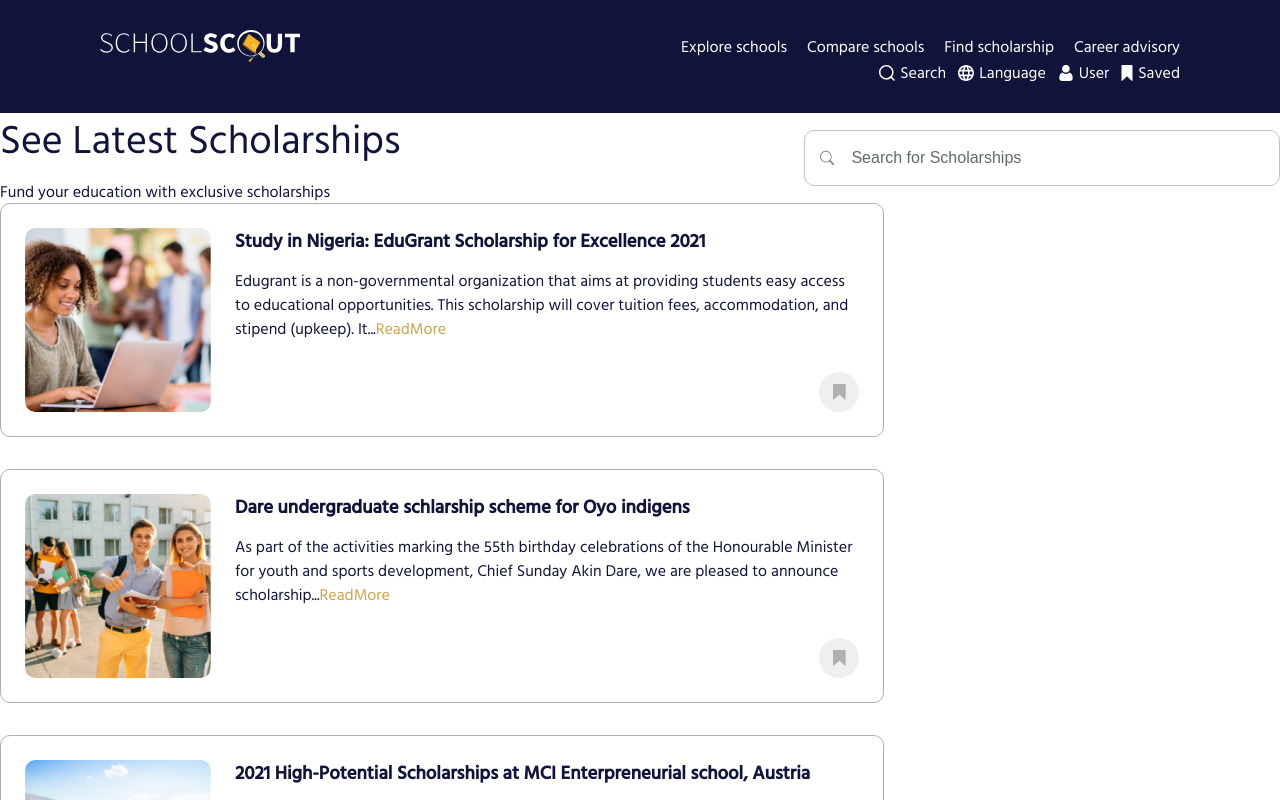
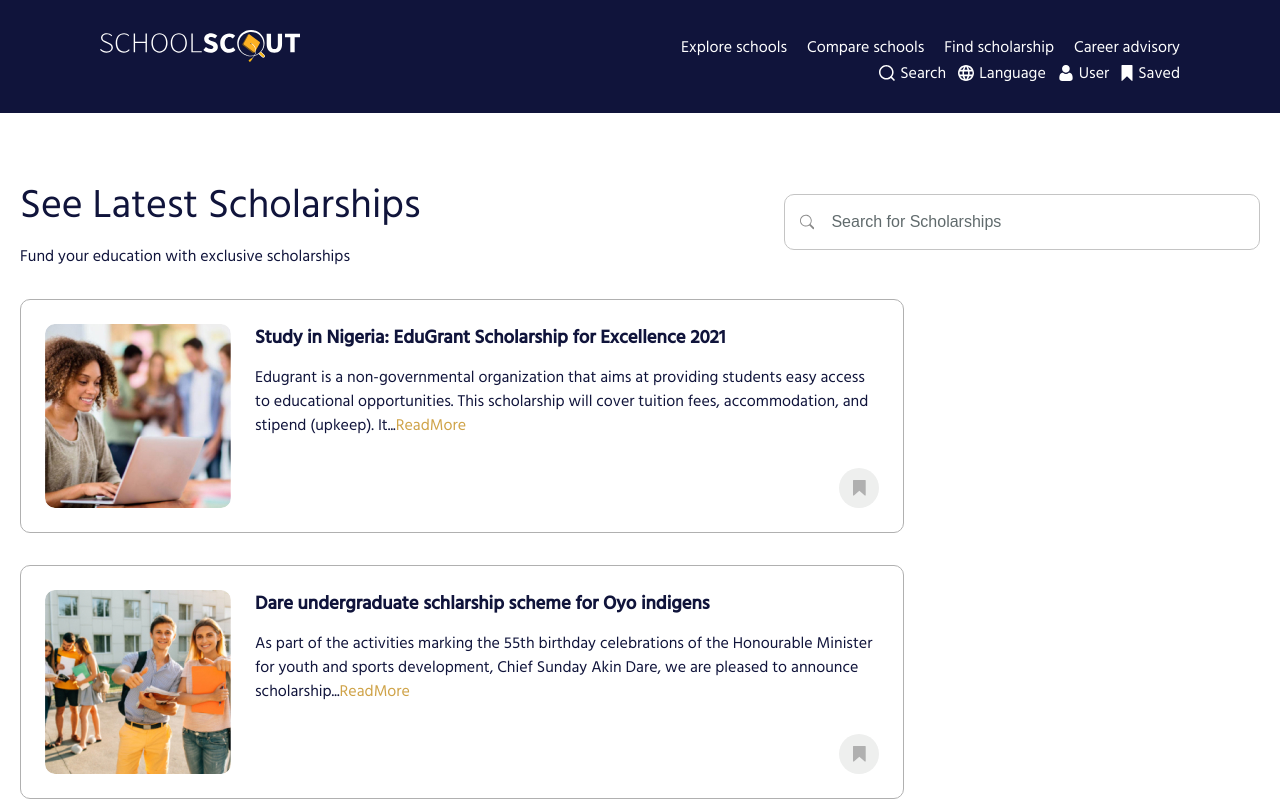
Before and after one commit to CDiala/school-finder, a React (Create React App) app in the folder client/: page / in a window 1280 px wide. Shown: the top 800 px of the page. Built offline with nearby package versions, Linux system fonts and the light colour scheme.

Commit message:
fix: Fix issue with margin

```diff
--- a/client/src/pages/ScholarshipList/ScholarshipList.css
+++ b/client/src/pages/ScholarshipList/ScholarshipList.css
@@ -1,7 +1,13 @@
+.scholarship-container {
+  margin: 64px auto;
+  width: 1240px;
+}
+
 .scholarship-header {
+  align-items: center;
   display: flex;
   justify-content: space-between;
-  align-items: center;
+  margin: 0 0 32px;
 }
 
 .scholarship-list-header {
```
